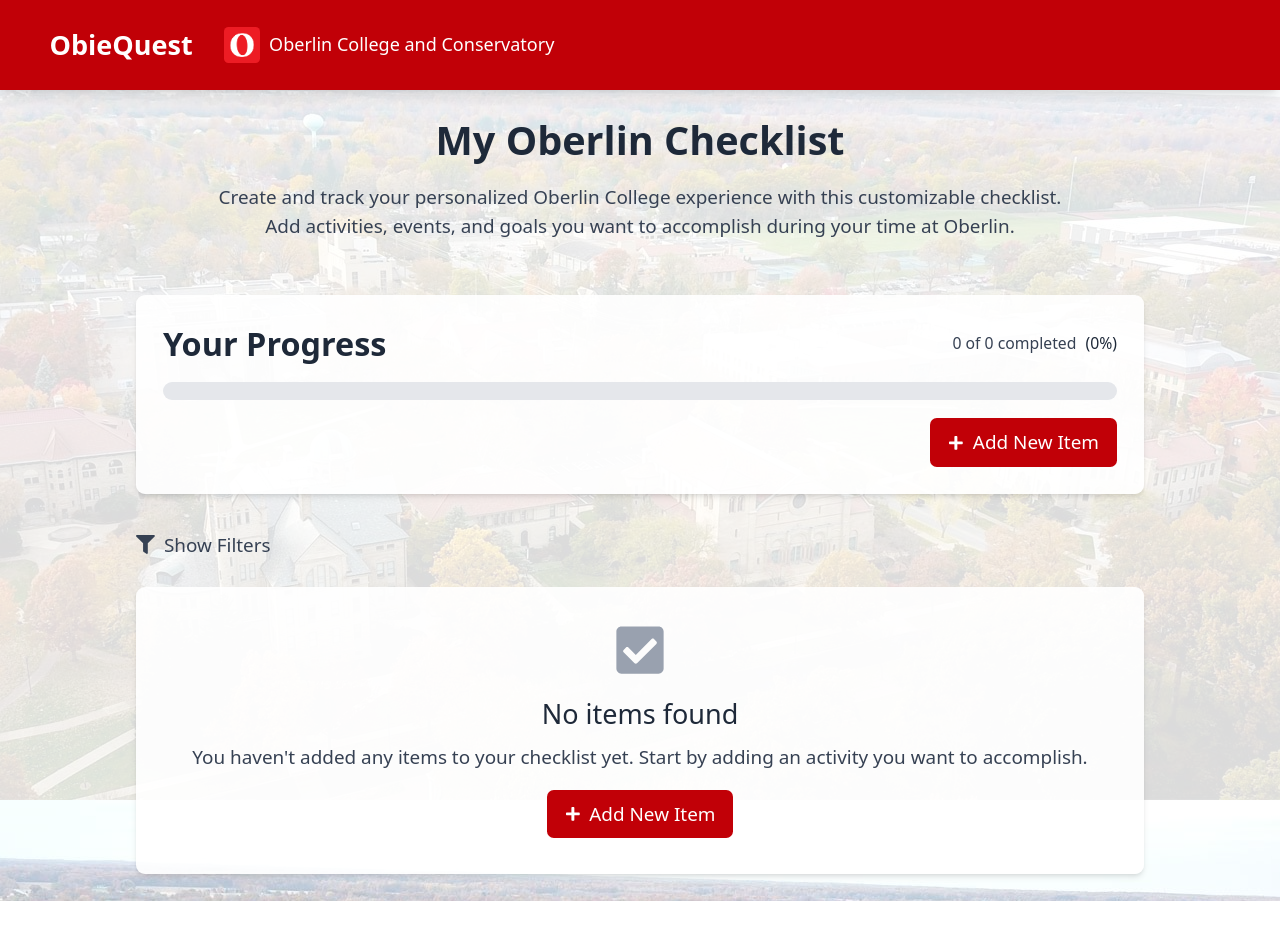
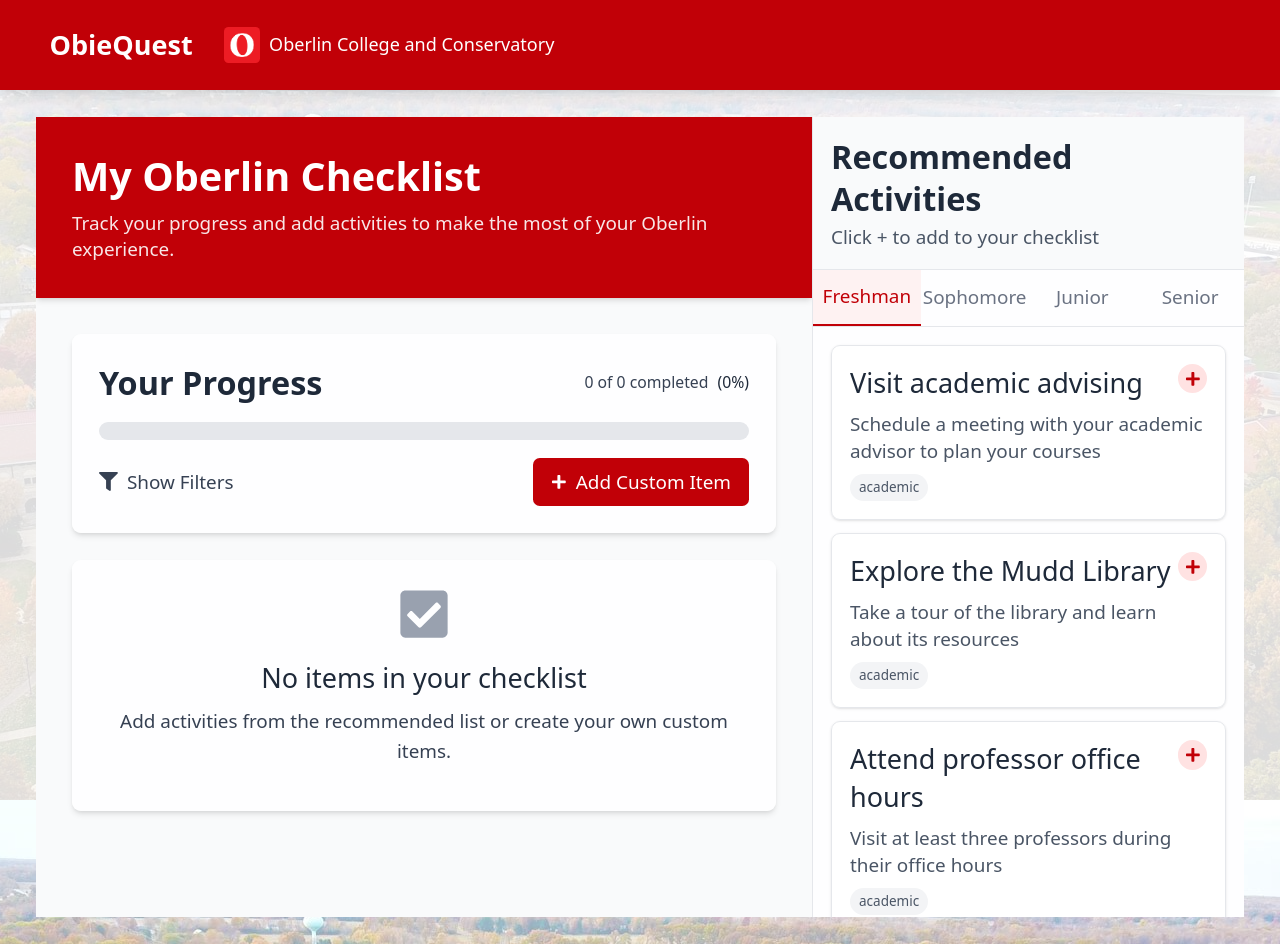
Before and after one commit to 2024frank/obie-quest, a Next.js app: page /checklist in a window 1280 px wide. Before the commit the page ends 901 px from the top, so only its background shows below. Built offline with nearby package versions, Linux system fonts and the light colour scheme.

Commit message:
Clear user checklist items when logging out

```diff
--- a/src/app/checklist/page.tsx
+++ b/src/app/checklist/page.tsx
@@ -1,7 +1,7 @@
 'use client';
 
 import { useState, useEffect } from 'react';
-import { FaCheckSquare, FaPlus } from 'react-icons/fa';
+import { FaCheckSquare, FaPlus, FaFilter } from 'react-icons/fa';
 import {
   useChecklistStore,
   ChecklistItem as ChecklistItemType,
@@ -13,10 +13,12 @@
 
 export default function ChecklistPage() {
   const { items, addItem } = useChecklistStore();
-  const [filteredItems, setFilteredItems] = useState<ChecklistItemType[]>([]);
+  const [recommendedItems, setRecommendedItems] = useState<ChecklistItemType[]>([]);
   const [userItems, setUserItems] = useState<ChecklistItemType[]>([]);
   const [progress, setProgress] = useState({ completed: 0, total: 0 });
   const [showAddModal, setShowAddModal] = useState(false);
+  const [selectedYear, setSelectedYear] = useState<YearLevel>('freshman');
+  const [showFilters, setShowFilters] = useState(false);
   const [newItem, setNewItem] = useState({
     title: '',
     description: '',
@@ -24,15 +26,14 @@
     yearLevel: 'freshman' as YearLevel
   });
 
-  // Initialize filtered items with user-added items only
+  // Initialize items
   useEffect(() => {
-    // Filter out recommended items, only show user-created ones
-    const userAdded = items.filter(item => item.isRecommended !== true);
+    const recommended = items.filter(item => item.isRecommended === true);
+    const userAdded = items.filter(item => !item.isRecommended);
 
-    setFilteredItems(userAdded);
+    setRecommendedItems(recommended);
     setUserItems(userAdded);
-
-    updateProgress(userAdded);
+    updateProgress(userAdded); // Only track progress for user items
   }, [items]);
 
   // Calculate progress
@@ -51,8 +52,7 @@
     completed: boolean | null;
     isRecommended: boolean | null;
   }) => {
-    // Start with only user-added items
-    let filtered = items.filter(item => item.isRecommended !== true);
+    let filtered = items.filter(item => !item.isRecommended);
 
     if (filters.categories.length > 0) {
       filtered = filtered.filter(item => filters.categories.includes(item.category));
@@ -66,7 +66,6 @@
       filtered = filtered.filter(item => item.completed === filters.completed);
     }
 
-    setFilteredItems(filtered);
     setUserItems(filtered);
     updateProgress(filtered);
   };
@@ -93,20 +92,35 @@
     setShowAddModal(false);
   };
 
+  // Add recommended item to personal checklist
+  const addToChecklist = (item: ChecklistItemType) => {
+    addItem({
+      title: item.title,
+      description: item.description,
+      category: item.category,
+      yearLevel: item.yearLevel
+    });
+  };
+
+  // Filter recommended items by year
+  const filteredRecommended = recommendedItems.filter(item => item.yearLevel === selectedYear);
+
   return (
-    <div className="space-y-8 max-w-4xl mx-auto">
-      <header className="text-center mb-12">
-        <h1 className="text-3xl font-bold text-gray-800 mb-4">My Oberlin Checklist</h1>
-        <p className="text-lg text-gray-700 max-w-3xl mx-auto">
-          Create and track your personalized Oberlin College experience with this customizable checklist.
-          Add activities, events, and goals you want to accomplish during your time at Oberlin.
+    <div className="flex flex-col md:flex-row h-screen bg-gray-50 overflow-hidden">
+      {/* Main Content */}
+      <div className="flex-1 flex flex-col h-full overflow-hidden">
+        <header className="bg-red-700 text-white p-6 md:p-8 shadow-md">
+          <h1 className="text-3xl md:text-4xl font-bold mb-2">My Oberlin Checklist</h1>
+          <p className="text-xl opacity-90">
+            Track your progress and add activities to make the most of your Oberlin experience.
           </p>
         </header>
 
+        <div className="flex-1 overflow-y-auto p-4 md:p-6 lg:p-8">
           {/* Progress Bar */}
-      <section className="bg-white p-6 rounded-lg shadow-md">
+          <section className="bg-white p-4 md:p-6 rounded-lg shadow-md mb-6">
             <div className="flex flex-col sm:flex-row items-center justify-between mb-4">
-          <h2 className="text-xl font-semibold mb-2 sm:mb-0 text-gray-800">Your Progress</h2>
+              <h2 className="text-lg md:text-xl font-semibold mb-2 sm:mb-0 text-gray-800">Your Progress</h2>
               <div className="flex items-center gap-2">
                 <span className="text-gray-700 text-sm">
                   {progress.completed} of {progress.total} completed
@@ -130,62 +144,121 @@
               ></div>
             </div>
 
-        <div className="flex justify-end mt-4">
+            <div className="flex justify-between mt-4">
+              <button
+                onClick={() => setShowFilters(!showFilters)}
+                className="flex items-center gap-2 text-gray-700 hover:text-red-700 transition-colors"
+              >
+                <FaFilter />
+                <span className="font-medium">{showFilters ? 'Hide Filters' : 'Show Filters'}</span>
+              </button>
+
               <button
                 onClick={() => setShowAddModal(true)}
                 className="flex items-center gap-2 bg-red-700 text-white px-4 py-2 rounded-md hover:bg-red-800 transition-colors"
               >
                 <FaPlus className="text-sm" />
-            Add New Item
+                Add Custom Item
               </button>
             </div>
           </section>
 
           {/* Filters */}
+          {showFilters && (
             <ChecklistFilters onFilterChange={handleFilterChange} />
+          )}
 
-      {/* My Checklist Items */}
-      {userItems.length > 0 && (
-        <section className="space-y-4 mt-8">
+          {/* User Items */}
+          {userItems.length > 0 ? (
+            <section className="space-y-4 mt-6">
+              <div className="flex items-center justify-between">
                 <h2 className="text-xl font-semibold text-gray-800 flex items-center">
                   <span>My Activities</span>
                   <span className="ml-2 bg-gray-100 text-gray-700 px-2 py-0.5 rounded-full text-sm">
                     {userItems.length}
                   </span>
                 </h2>
+              </div>
               <div className="space-y-3">
                 {userItems.map(item => (
                   <ChecklistItem key={item.id} item={item} />
                 ))}
               </div>
             </section>
+          ) : (
+            <div className="bg-white p-6 rounded-lg shadow-md text-center mt-6">
+              <FaCheckSquare className="mx-auto text-gray-400 text-5xl mb-4" />
+              <h3 className="text-xl font-medium text-gray-800 mb-2">No items in your checklist</h3>
+              <p className="text-gray-700 mb-4">
+                Add activities from the recommended list or create your own custom items.
+              </p>
+            </div>
           )}
+        </div>
+      </div>
 
-      {/* Empty State */}
-      {filteredItems.length === 0 && (
-        <div className="bg-white p-8 rounded-lg shadow-md text-center">
-          <FaCheckSquare className="mx-auto text-gray-400 text-5xl mb-4" />
-          <h3 className="text-xl font-medium text-gray-800 mb-2">No items found</h3>
-          <p className="text-gray-700 mb-4">
-            {userItems.length === 0
-              ? "You haven't added any items to your checklist yet. Start by adding an activity you want to accomplish."
-              : "No items match your current filters. Try adjusting your filters or add a new item."}
-          </p>
+      {/* Recommended Activities Section */}
+      <div className="w-full md:w-80 lg:w-96 border-t md:border-t-0 md:border-l border-gray-200 bg-white flex flex-col h-[50vh] md:h-full">
+        <div className="p-4 border-b border-gray-200 bg-gray-50">
+          <h2 className="text-xl font-semibold text-gray-800">Recommended Activities</h2>
+          <p className="text-sm text-gray-600 mt-1">Click + to add to your checklist</p>
+        </div>
+
+        {/* Year Level Tabs */}
+        <div className="grid grid-cols-4 border-b border-gray-200">
+          {['freshman', 'sophomore', 'junior', 'senior'].map((year) => (
             <button
-            onClick={() => setShowAddModal(true)}
-            className="inline-flex items-center gap-2 bg-red-700 text-white px-4 py-2 rounded-md hover:bg-red-800 transition-colors"
+              key={year}
+              onClick={() => setSelectedYear(year as YearLevel)}
+              className={`py-3 text-sm font-medium transition-colors ${
+                selectedYear === year
+                  ? 'text-red-700 border-b-2 border-red-700 bg-red-50'
+                  : 'text-gray-500 hover:text-gray-700 hover:bg-gray-50'
+              }`}
+            >
+              {year.charAt(0).toUpperCase() + year.slice(1)}
+            </button>
+          ))}
+        </div>
+
+        {/* Recommended Items List */}
+        <div className="flex-1 overflow-y-auto">
+          <div className="p-4 space-y-3">
+            {filteredRecommended.length > 0 ? (
+              filteredRecommended.map(item => (
+                <div key={item.id} className="bg-white p-4 rounded-lg shadow-sm border border-gray-200">
+                  <div className="flex justify-between items-start mb-2">
+                    <h3 className="text-gray-800 font-medium">{item.title}</h3>
+                    <button
+                      onClick={() => addToChecklist(item)}
+                      className="bg-red-100 text-red-700 hover:bg-red-200 rounded-full p-1.5"
+                      title="Add to my checklist"
                     >
                       <FaPlus className="text-sm" />
-            Add New Item
                     </button>
                   </div>
+                  <p className="text-sm text-gray-600">{item.description}</p>
+                  <div className="mt-2 flex items-center gap-2">
+                    <span className="text-xs px-2 py-1 bg-gray-100 rounded-full text-gray-600">
+                      {item.category}
+                    </span>
+                  </div>
+                </div>
+              ))
+            ) : (
+              <div className="text-center py-8">
+                <p className="text-gray-500">No activities found for this year level</p>
+              </div>
             )}
+          </div>
+        </div>
+      </div>
 
-      {/* Add Item Modal */}
+      {/* Add Custom Item Modal */}
       {showAddModal && (
         <div className="fixed inset-0 bg-black bg-opacity-70 flex items-center justify-center p-4 z-50">
           <div className="bg-white rounded-lg shadow-xl max-w-md w-full p-6">
-            <h2 className="text-xl font-semibold mb-4 text-gray-800">Add New Checklist Item</h2>
+            <h2 className="text-xl font-semibold mb-4 text-gray-800">Add Custom Item</h2>
 
             <form onSubmit={handleAddItem}>
               <div className="mb-4">
--- a/src/app/layout.tsx
+++ b/src/app/layout.tsx
@@ -37,7 +37,7 @@
         <div className="bg-white/60 min-h-screen">
           <Navbar />
           <main className="max-w-7xl mx-auto px-4 sm:px-6 lg:px-8 py-6">
-            {children}
+        {children}
           </main>
         </div>
       </body>
--- a/src/app/page.tsx
+++ b/src/app/page.tsx
@@ -3,7 +3,7 @@
 import { useEffect } from 'react';
 import { useRouter } from 'next/navigation';
 import Link from 'next/link';
-import { FaGraduationCap, FaCalendarAlt, FaUsers, FaCheckSquare } from 'react-icons/fa';
+import { FaGraduationCap, FaCalendarAlt, FaMapMarkedAlt, FaCheckSquare } from 'react-icons/fa';
 
 export default function Home() {
   const router = useRouter();
@@ -26,11 +26,17 @@
         <div className="max-w-3xl mx-auto text-center">
           <h1 className="text-4xl font-bold mb-4">Welcome to ObieQuest</h1>
           <p className="text-xl mb-6">Your personalized guide to Oberlin College</p>
+          <Link href="/checklist" className="inline-block bg-white text-red-700 px-8 py-3 rounded-lg shadow hover:bg-gray-50 transition duration-300">
+            <div className="flex items-center">
+              <FaCheckSquare className="text-xl mr-2" />
+              <span className="font-semibold">Start Your Journey</span>
+            </div>
+          </Link>
         </div>
       </section>
 
       {/* Features Grid */}
-      <section className="grid grid-cols-1 md:grid-cols-2 gap-6">
+      <section className="grid grid-cols-1 md:grid-cols-2 lg:grid-cols-3 gap-6">
         <Link
           href="/academic"
           className="flex flex-col items-center p-6 bg-white rounded-xl shadow-md hover:shadow-lg transition-shadow"
@@ -62,24 +68,11 @@
           className="flex flex-col items-center p-6 bg-white rounded-xl shadow-md hover:shadow-lg transition-shadow"
         >
           <div className="h-14 w-14 bg-red-100 text-red-700 rounded-full flex items-center justify-center mb-4">
-            <FaUsers className="h-6 w-6" />
+            <FaMapMarkedAlt className="h-6 w-6" />
           </div>
           <h2 className="text-xl font-semibold mb-2 text-gray-800">Student Organizations</h2>
           <p className="text-gray-800 text-center font-medium">
             Explore clubs, cultural groups, and organizations across campus
-          </p>
-        </Link>
-
-        <Link
-          href="/checklist"
-          className="flex flex-col items-center p-6 bg-white rounded-xl shadow-md hover:shadow-lg transition-shadow"
-        >
-          <div className="h-14 w-14 bg-red-100 text-red-700 rounded-full flex items-center justify-center mb-4">
-            <FaCheckSquare className="h-6 w-6" />
-          </div>
-          <h2 className="text-xl font-semibold mb-2 text-gray-800">My Oberlin Checklist</h2>
-          <p className="text-gray-800 text-center font-medium">
-            Create and track your personalized Oberlin experiences
           </p>
         </Link>
       </section>
--- a/src/components/Navbar.tsx
+++ b/src/components/Navbar.tsx
@@ -6,6 +6,7 @@
 import { useRouter } from 'next/navigation';
 import { deleteCookie } from 'cookies-next';
 import { FaUserCircle, FaSignOutAlt, FaGraduationCap, FaCalendarAlt, FaUsers, FaChevronDown } from 'react-icons/fa';
+import { useChecklistStore } from '@/stores/useChecklistStore';
 
 export default function Navbar() {
   const [isSignedIn, setIsSignedIn] = useState(false);
@@ -15,6 +16,7 @@
   const [isDesktopDropdownOpen, setIsDesktopDropdownOpen] = useState(false);
   const dropdownRef = useRef<HTMLDivElement>(null);
   const router = useRouter();
+  const resetUserItems = useChecklistStore(state => state.resetUserItems);
 
   useEffect(() => {
     setIsClient(true);
@@ -58,6 +60,9 @@
   }, []);
 
   const handleSignOut = () => {
+    // Reset user checklist items
+    resetUserItems();
+
     // Remove from localStorage
     localStorage.removeItem('isSignedIn');
     localStorage.removeItem('isGuest');
@@ -74,9 +79,6 @@
     deleteCookie('userYear');
     deleteCookie('userMajor');
     deleteCookie('userName');
-
-    // Clear all localStorage completely (alternative approach)
-    // localStorage.clear();
 
     // Update state and redirect
     setIsSignedIn(false);
--- a/src/stores/useChecklistStore.ts
+++ b/src/stores/useChecklistStore.ts
@@ -30,6 +30,7 @@
     yearLevels?: YearLevel[],
     completed?: boolean
   }) => ChecklistItem[];
+  resetUserItems: () => void;
 }
 
 export const useChecklistStore = create<ChecklistState>()(
@@ -98,7 +99,19 @@
         }
 
         return items;
-      }
+      },
+
+      resetUserItems: () => set((state) => {
+        const recommendedItems = state.items.filter(item => item.isRecommended === true);
+
+        const resetItems = recommendedItems.map(item => ({
+          ...item,
+          completed: false,
+          dateCompleted: undefined
+        }));
+
+        return { items: resetItems };
+      })
     }),
     {
       name: 'oberlin-checklist-storage',
@@ -110,12 +123,9 @@
           }
 
           if (newState && newState.items) {
-            // Ensure isRecommended is set properly on all items
-            // Fix any items loaded from storage that might be missing the flag
             setTimeout(() => {
               const store = useChecklistStore.getState();
               const updatedItems = store.items.map(item => {
-                // If isRecommended is undefined, set it to true for default items
                 if (item.isRecommended === undefined) {
                   return { ...item, isRecommended: true };
                 }
```
Also changed, not shown: src/components/checklist/ChecklistFilters.tsx (+9 -92 lines), src/app/api/redirect/route.ts (line endings or trailing spaces). Lines whose indentation alone changed are shown as unchanged.
